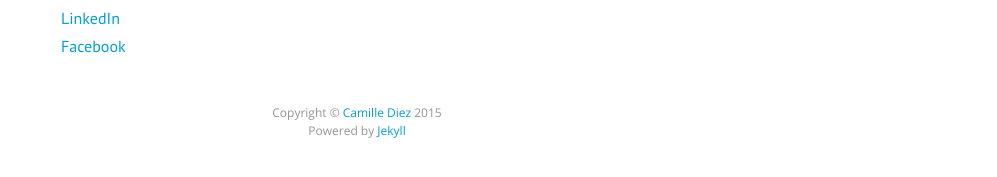
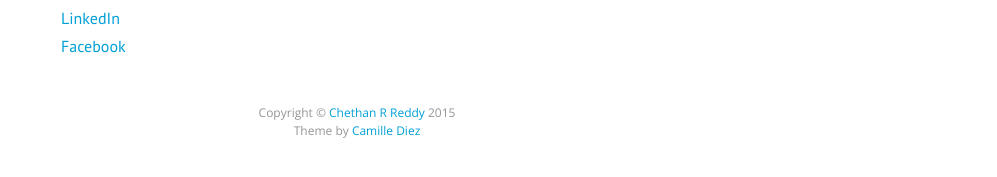
Before and after one commit to chethanrreddy/chethanrreddy.github.io, a Jekyll site: the page built from index.html, in a window 1280 px wide. Shown: the part 371-548 px from the top of the page, without its empty margins (283-1280 px from the left). Built offline with Jekyll 4.4.1, drawn with Linux system fonts in a browser that asks for light colours; nearby versions of some CDN libraries; Markdown is read by kramdown in place of the engine named in the settings.

Commit message:
Changed footer

```diff
--- a/_includes/footer.html
+++ b/_includes/footer.html
@@ -1,6 +1,6 @@
 <div class="footer" align="center">
 
-  Copyright &copy; <a href=http://diezcami.github.io target="_blank">Camille Diez</a> 2015<BR />
-  Powered by <a href=http://jekyllrb.com target="_blank">Jekyll</a>
+  Copyright &copy; <a href="chethanreddy.com" target="_blank">Chethan R Reddy</a> 2015<BR />
+  Theme by <a href="http://diezcami.github.io/">Camille Diez</a>
 
 </div>
```
Also changed, not shown: 5 other files.
